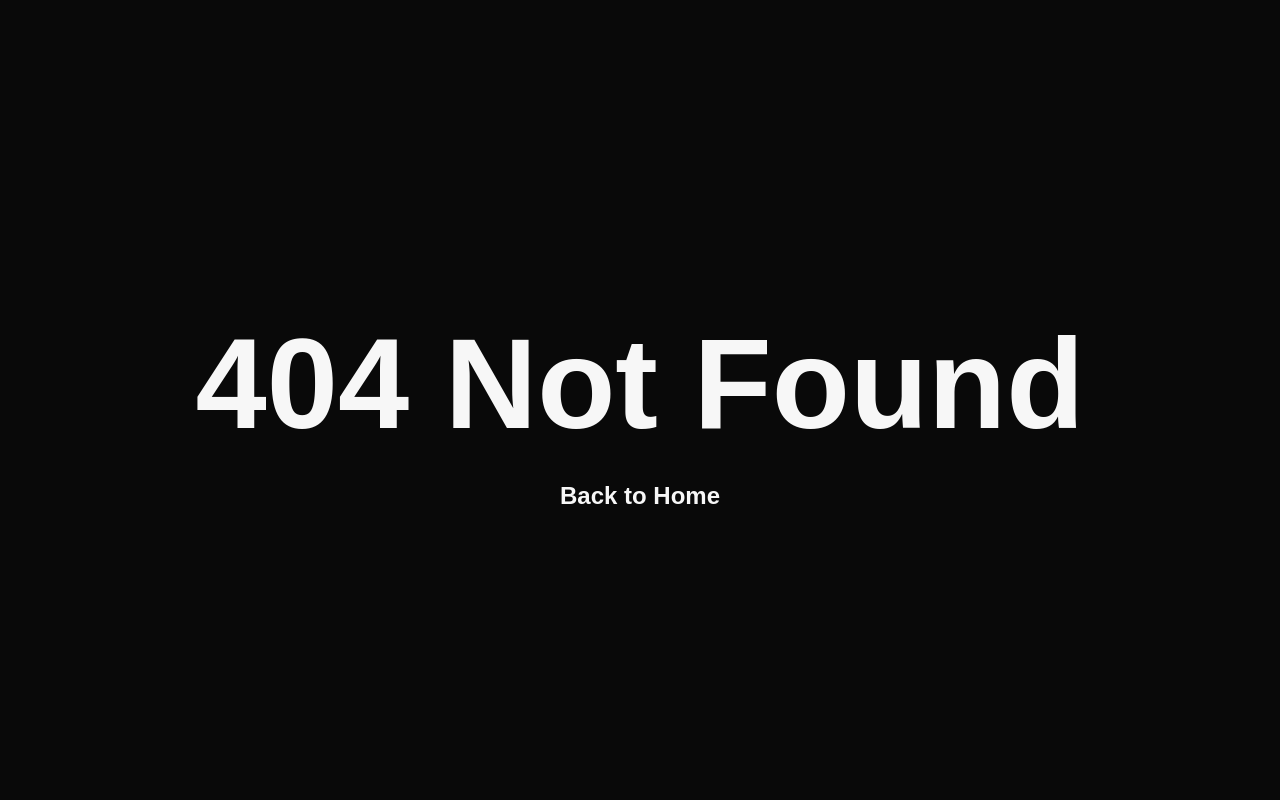
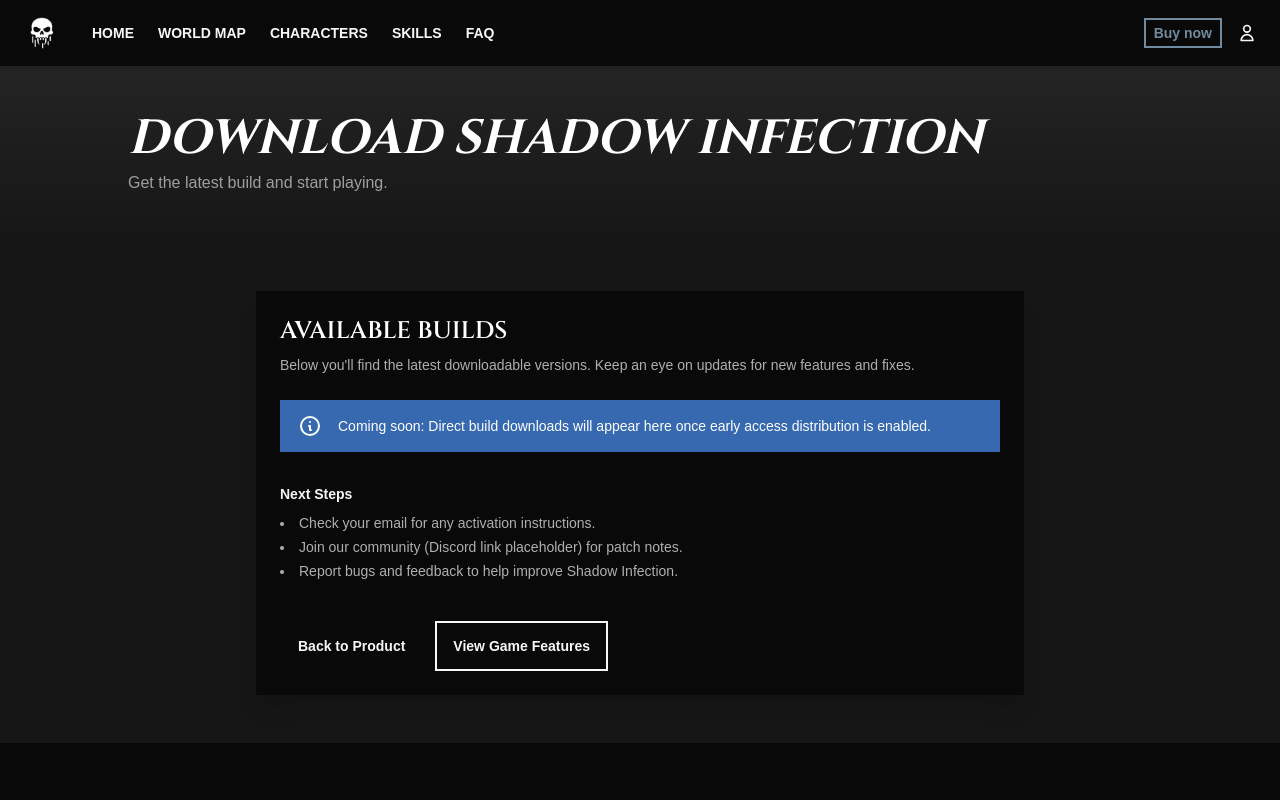
Before and after one commit to VoxelCoreLab/project-alpha-website, a Vue app: page /download in a window 1280 px wide. Before the commit this address had no page. Shown: the top 800 px of the page. Built offline with nearby package versions, Linux system fonts and the light colour scheme.

Commit message:
Add payment success and download pages
Introduces PagePaymentSuccess.vue and PageDownload.vue for post-purchase flow. Updates router to include /payment-success and /download routes, improving user experience after checkout.

```diff
--- /dev/null
+++ b/src/pages/PageDownload.vue
@@ -0,0 +1,53 @@
+<template>
+    <LayoutBasic>
+        <!-- Hero -->
+        <section class="py-12 bg-gradient-to-b from-base-300 to-base-200">
+            <div class="container mx-auto px-4">
+                <div class="max-w-5xl mx-auto">
+                    <h1 class="text-4xl md:text-5xl font-cinzel font-bold italic uppercase text-secondary mb-2">
+                        Download Shadow Infection
+                    </h1>
+                    <p class="text-base-content/60">Get the latest build and start playing.</p>
+                </div>
+            </div>
+        </section>
+
+        <!-- Content -->
+        <section class="py-12 bg-base-200">
+            <div class="container mx-auto px-4">
+                <div class="max-w-3xl mx-auto space-y-8">
+                    <div class="card bg-base-100 shadow-xl">
+                        <div class="card-body">
+                            <h2 class="card-title text-2xl font-cinzel uppercase text-secondary">Available Builds</h2>
+                            <p class="text-base-content/70">Below you'll find the latest downloadable versions. Keep an eye on updates for new features and fixes.</p>
+
+                            <div class="alert alert-info mt-4">
+                                <svg xmlns="http://www.w3.org/2000/svg" fill="none" viewBox="0 0 24 24" class="stroke-current shrink-0 w-6 h-6">
+                                    <path stroke-linecap="round" stroke-linejoin="round" stroke-width="2" d="M13 16h-1v-4h-1m1-4h.01M21 12a9 9 0 11-18 0 9 9 0 0118 0z" />
+                                </svg>
+                                <span>Coming soon: Direct build downloads will appear here once early access distribution is enabled.</span>
+                            </div>
+
+                            <div class="mt-6">
+                                <h3 class="font-semibold mb-2">Next Steps</h3>
+                                <ul class="list-disc list-inside space-y-1 text-sm text-base-content/70">
+                                    <li>Check your email for any activation instructions.</li>
+                                    <li>Join our community (Discord link placeholder) for patch notes.</li>
+                                    <li>Report bugs and feedback to help improve Shadow Infection.</li>
+                                </ul>
+                            </div>
+
+                            <div class="mt-8 flex gap-3">
+                                <router-link to="/product" class="btn btn-ghost">Back to Product</router-link>
+                                <router-link to="/skills" class="btn btn-outline">View Game Features</router-link>
+                            </div>
+                        </div>
+                    </div>
+                </div>
+            </div>
+        </section>
+    </LayoutBasic>
+</template>
+<script setup lang="ts">
+import LayoutBasic from '../layouts/LayoutBasic.vue'
+</script>
--- /dev/null
+++ b/src/pages/PagePaymentSuccess.vue
@@ -0,0 +1,53 @@
+<template>
+    <LayoutBasic>
+        <!-- Hero -->
+        <section class="py-12 bg-gradient-to-b from-base-300 to-base-200">
+            <div class="container mx-auto px-4">
+                <div class="max-w-5xl mx-auto">
+                    <h1 class="text-4xl md:text-5xl font-cinzel font-bold italic uppercase text-secondary mb-2">
+                        Payment Successful
+                    </h1>
+                    <p class="text-base-content/60">Congrats on purchasing Shadow Infection!</p>
+                </div>
+            </div>
+        </section>
+
+        <!-- Content -->
+        <section class="py-12 bg-base-200">
+            <div class="container mx-auto px-4">
+                <div class="max-w-3xl mx-auto">
+                    <div class="card bg-base-100 shadow-xl border-2 border-success">
+                        <div class="card-body items-center text-center">
+                            <div class="mb-4">
+                                <svg xmlns="http://www.w3.org/2000/svg" viewBox="0 0 24 24" class="w-16 h-16 text-success">
+                                    <path fill="currentColor" d="M12 2a10 10 0 1 0 10 10A10.012 10.012 0 0 0 12 2m-1 15l-5-5l1.414-1.414L11 13.172l6.586-6.586L19 8z" />
+                                </svg>
+                            </div>
+                            <h2 class="text-2xl font-bold">Thank you for your support!</h2>
+                            <p class="text-base-content/70 mt-2">
+                                Your payment was processed successfully. You now have access to download and play
+                                <span class="font-semibold">Shadow Infection</span>.
+                            </p>
+
+                            <div class="mt-6 flex flex-col sm:flex-row gap-3 justify-center">
+                                <router-link
+                                    to="/download"
+                                    class="btn btn-accent btn-lg uppercase shadow-lg hover:shadow-xl">
+                                    Go to Download
+                                </router-link>
+                            </div>
+
+                            <div class="mt-6 text-xs text-base-content/60">
+                                Tip: We also sent a confirmation to your email. Keep it for your records.
+                            </div>
+                        </div>
+                    </div>
+                </div>
+            </div>
+        </section>
+    </LayoutBasic>
+</template>
+
+<script setup lang="ts">
+import LayoutBasic from '../layouts/LayoutBasic.vue'
+</script>
--- a/src/router/index.ts
+++ b/src/router/index.ts
@@ -9,6 +9,8 @@ const router = createRouter({
         { path: '/old', component: () => import('../pages/PageHome.vue') },
         { path: '/product', component: () => import('../pages/PageProduct.vue') },
         { path: '/checkout', component: () => import('../pages/PageCheckout.vue') },
+        { path: '/payment-success', component: () => import('../pages/PagePaymentSuccess.vue') },
+        { path: '/download', component: () => import('../pages/PageDownload.vue') },
         { path: '/world-map', component: () => import('../pages/PageWorldMap.vue') },
         { path: '/game-process', component: () => import('../pages/PageGameProcess.vue') },
         { path: '/skills', component: () => import('../pages/PageSkills.vue') },
```
